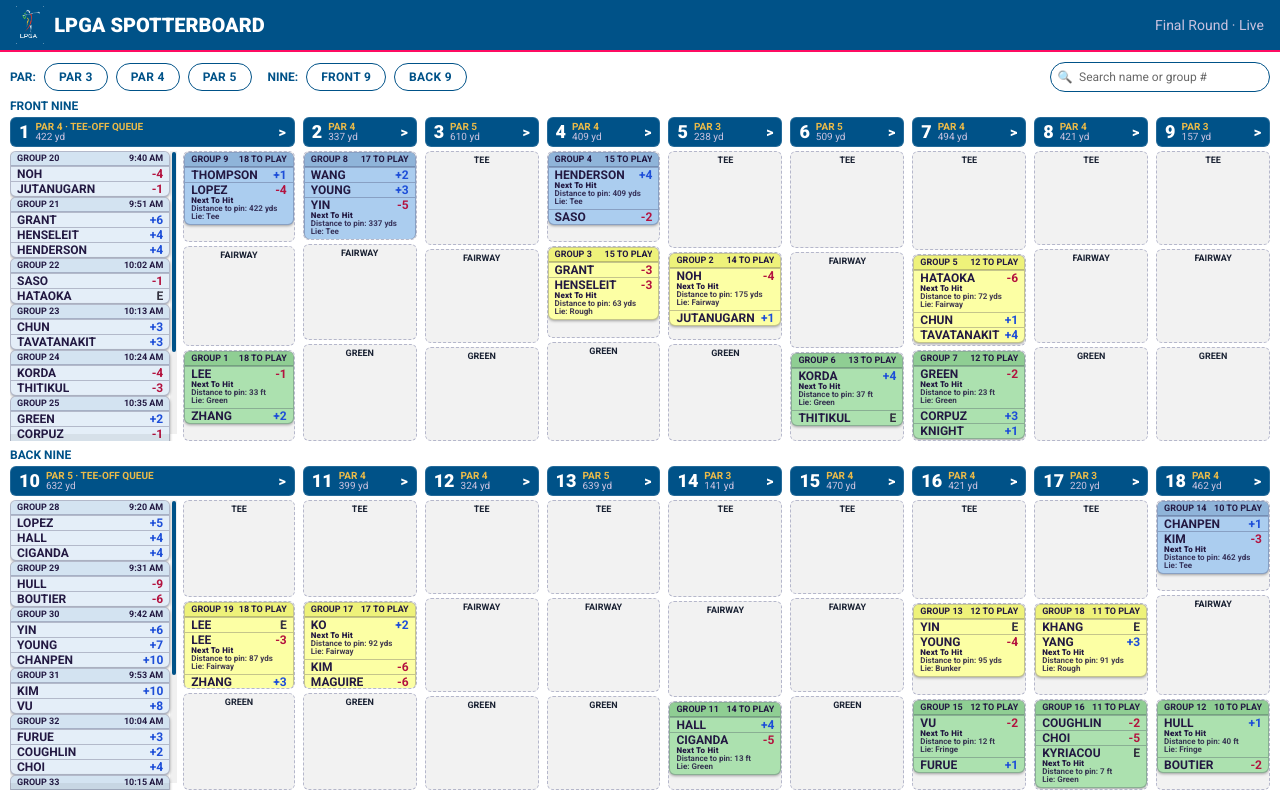
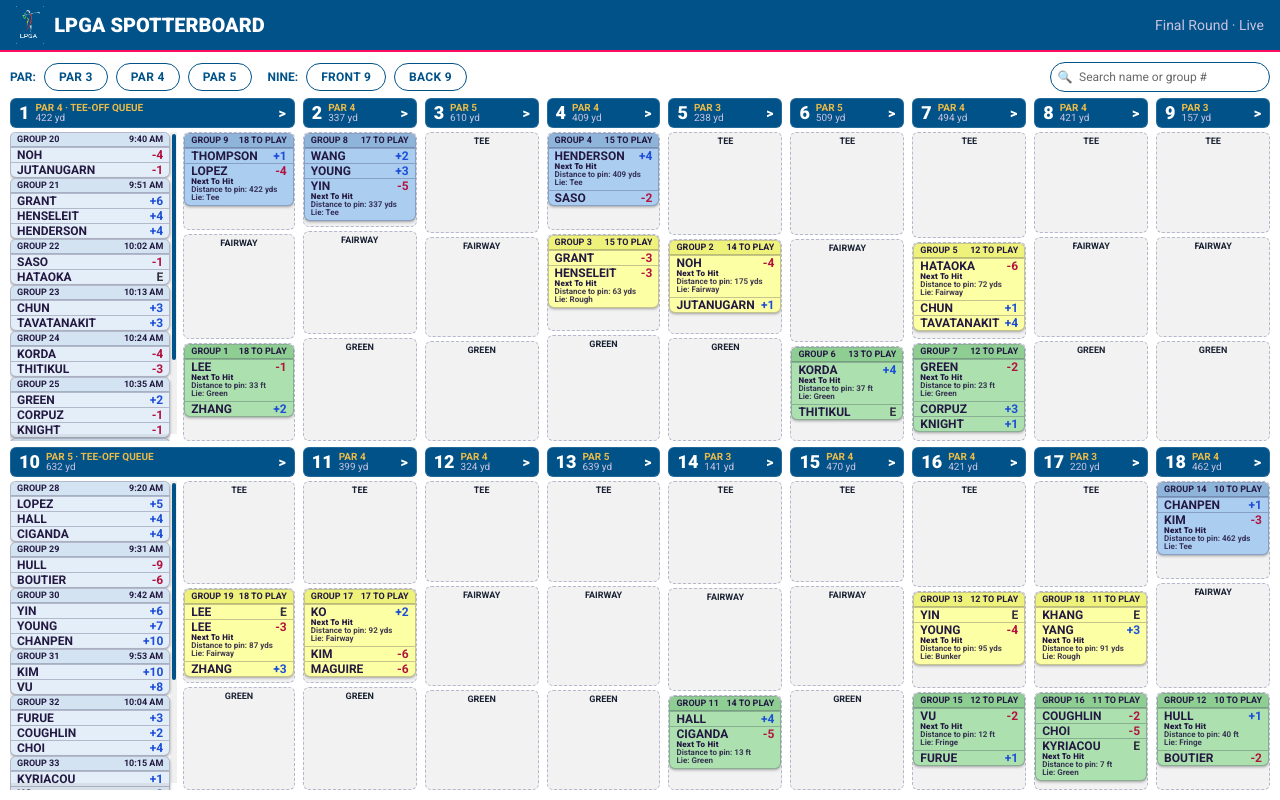
Before and after one commit to jamesmate/lpga-spotterboard-test, a React (Vite) app: page / in a window 1280 px wide. Built offline with nearby package versions, Linux system fonts and the light colour scheme.

Commit message:
Remove Front Nine / Back Nine section labels
Frees up vertical space for the fluid hole-card layout, so tee/fairway/
green slots grow taller and comfortably fit the expanded on-ball row
without clipping.

```diff
--- a/src/components/Spotterboard.tsx
+++ b/src/components/Spotterboard.tsx
@@ -183,10 +183,6 @@
         </MGroup>
 
         {showFront && (
-          <Stack gap={2} style={{ flex: 1, minHeight: 0 }}>
-            <Text size="xs" fw={700} c={boardColors.sectionLabel} tt="uppercase">
-              Front Nine
-            </Text>
           <Box style={{ flex: 1, minHeight: 0 }}>
             <HoleRow
               holes={FRONT_NINE}
@@ -199,14 +195,9 @@
               highlightedGroupIds={highlightedGroupIds}
             />
           </Box>
-          </Stack>
         )}
 
         {showBack && (
-          <Stack gap={2} style={{ flex: 1, minHeight: 0 }}>
-            <Text size="xs" fw={700} c={boardColors.sectionLabel} tt="uppercase">
-              Back Nine
-            </Text>
           <Box style={{ flex: 1, minHeight: 0 }}>
             <HoleRow
               holes={BACK_NINE}
@@ -219,7 +210,6 @@
               highlightedGroupIds={highlightedGroupIds}
             />
           </Box>
-          </Stack>
         )}
       </Stack>
     </Box>
```
Lines whose indentation alone changed are shown as unchanged.
